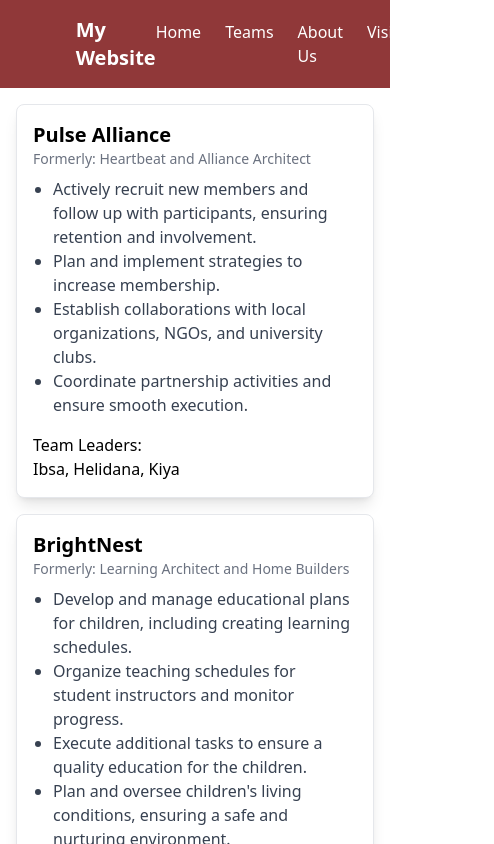
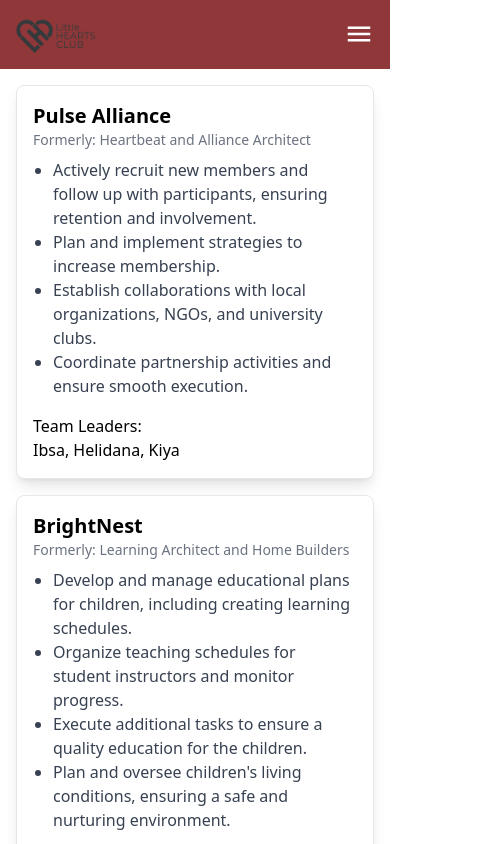
Before and after one commit to kidusshoa/lhc, a React (Vite) app: page / in a window 390 px wide. Shown: the top 844 px of the page, 494 px wide, since content can reach past the window. Built offline with nearby package versions, Linux system fonts and the light colour scheme.

Commit message:
nav responsive

```diff
--- a/package.json
+++ b/package.json
@@ -11,7 +11,8 @@
   },
   "dependencies": {
     "react": "^18.3.1",
-    "react-dom": "^18.3.1"
+    "react-dom": "^18.3.1",
+    "react-icons": "^5.3.0"
   },
   "devDependencies": {
     "@eslint/js": "^9.9.0",
--- a/src/components/Nav.tsx
+++ b/src/components/Nav.tsx
@@ -1,11 +1,31 @@
-import React from "react";
+import React, { useState } from "react";
+import Logo1 from "./../assets/logot.png";
+import { IoMdMenu } from "react-icons/io";
+import { AiOutlineClose } from "react-icons/ai";
 
 const Navbar: React.FC = () => {
+  const [showNavbar, setShowNavbar] = useState(false);
+
+  const handleShowNavbar = () => {
+    setShowNavbar(!showNavbar);
+  };
+
   return (
-    <nav className="bg-[#903839] p-4 w-full">
-      <div className="w-2/3 mx-auto flex justify-between items-center">
-        <div className="text-white text-xl font-bold">My Website</div>
-        <ul className="flex space-x-6">
+    <nav className="bg-[#903839] p-4 w-full sticky top-0">
+      <div className="lg:w-2/3 w-full mx-auto flex justify-between items-center">
+        <img src={Logo1} alt="Logo" className="w-20 md:w-40" />
+        {!showNavbar ? (
+          <IoMdMenu
+            className="text-white sm:hidden text-3xl cursor-pointer"
+            onClick={handleShowNavbar}
+          />
+        ) : (
+          <AiOutlineClose
+            className="text-white sm:hidden text-3xl cursor-pointer"
+            onClick={handleShowNavbar}
+          />
+        )}
+        <ul className="hidden sm:flex space-x-6 lg:text-2xl sm:text-xl">
           <li>
             <a href="#home" className="text-white hover:text-gray-300">
               Home
@@ -33,6 +53,55 @@ const Navbar: React.FC = () => {
           </li>
         </ul>
       </div>
+      {showNavbar && (
+        <ul className="flex flex-col items-center space-y-4 sm:hidden bg-[#903839] text-white mt-4">
+          <li>
+            <a
+              href="#home"
+              className="hover:text-gray-300"
+              onClick={handleShowNavbar}
+            >
+              Home
+            </a>
+          </li>
+          <li>
+            <a
+              href="#teams"
+              className="hover:text-gray-300"
+              onClick={handleShowNavbar}
+            >
+              Teams
+            </a>
+          </li>
+          <li>
+            <a
+              href="#about"
+              className="hover:text-gray-300"
+              onClick={handleShowNavbar}
+            >
+              About Us
+            </a>
+          </li>
+          <li>
+            <a
+              href="#vision"
+              className="hover:text-gray-300"
+              onClick={handleShowNavbar}
+            >
+              Vision
+            </a>
+          </li>
+          <li>
+            <a
+              href="#contact"
+              className="hover:text-gray-300"
+              onClick={handleShowNavbar}
+            >
+              Contact Us
+            </a>
+          </li>
+        </ul>
+      )}
     </nav>
   );
 };
```
Also changed, not shown: src/assets/logot.png (added), 1 other file (tests, documents, lock files or other folders).
